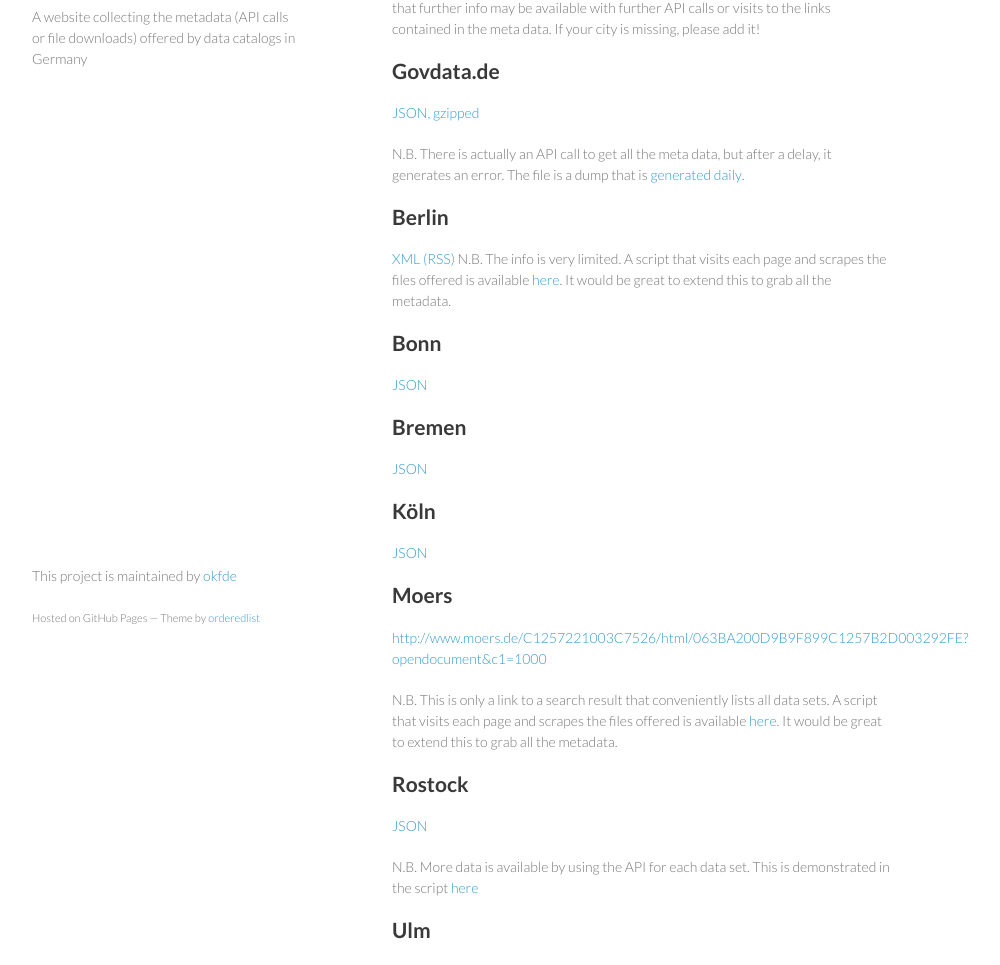
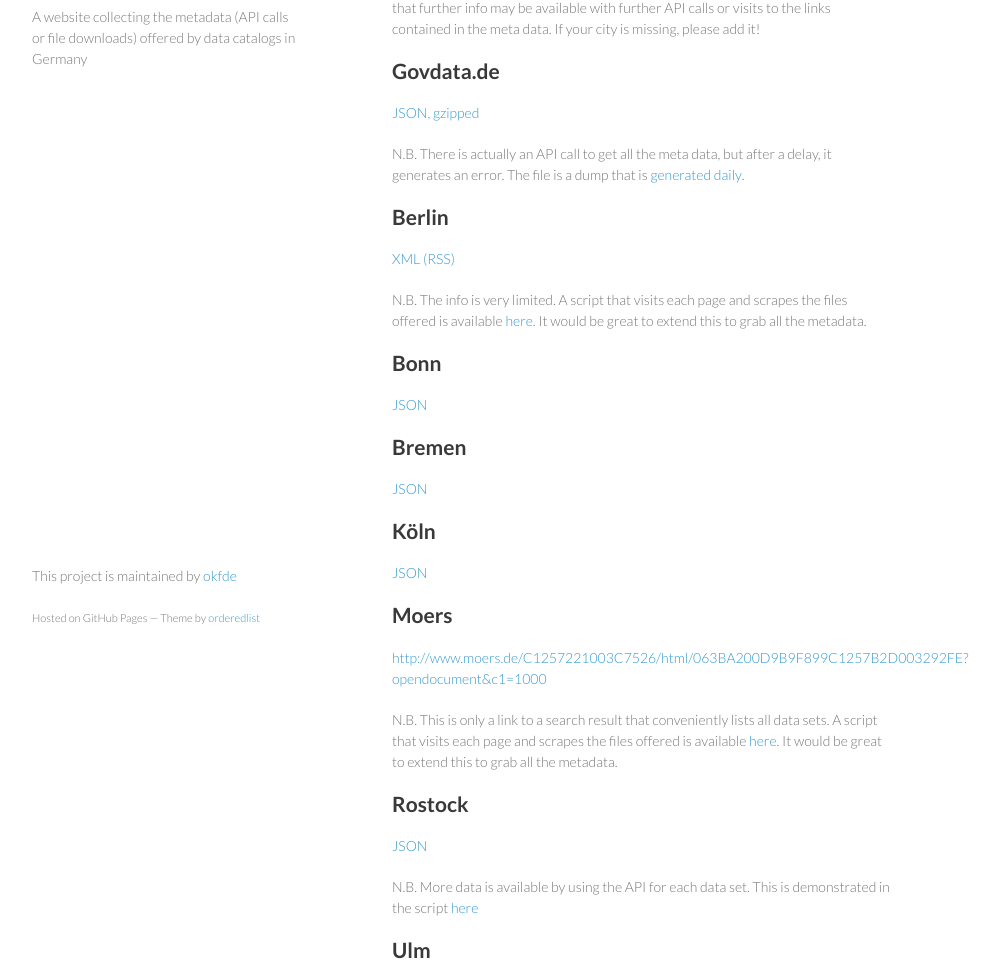
Before and after one commit to okfde/catalogmetadata, a plain HTML site: page index.html in a window 1280 px wide. Shown: the part 103-1068 px from the top of the page, without its empty margins (178-1178 px from the left). Drawn offline with Linux system fonts and the light colour scheme.

Commit message:
Correct spacing

```diff
--- a/index.html
+++ b/index.html
@@ -31,8 +31,8 @@
 <h2>
 <a name="berlin" class="anchor" href="#berlin"><span class="octicon octicon-link"></span></a>Berlin</h2>
 
-<p><a href="daten.berlin.de/datensaetze/rss.xml">XML (RSS)</a>
-N.B. The info is very limited. A script that visits each page and scrapes the files offered is available <a href="">here</a>. It would be great to extend this to grab all the metadata.</p>
+<p><a href="daten.berlin.de/datensaetze/rss.xml">XML (RSS)</a></p>
+<p>N.B. The info is very limited. A script that visits each page and scrapes the files offered is available <a href="">here</a>. It would be great to extend this to grab all the metadata.</p>
 
 <h2>
 <a name="bonn" class="anchor" href="#bonn"><span class="octicon octicon-link"></span></a>Bonn</h2>
@@ -66,7 +66,7 @@ N.B. The info is very limited. A script that visits each page and scrapes the fi
 <h2>
 <a name="ulm" class="anchor" href="#ulm"><span class="octicon octicon-link"></span></a>Ulm</h2>
 
-<p><a href="https://raw.githubusercontent.com/okfde/odm-datenerfassung/master/metadata/ulm/catalog.csv">XML: simple concatenation of all files as offered by the city of Ulm and wrapped within one xml tag</a>
+<p><a href="https://raw.githubusercontent.com/okfde/odm-datenerfassung/master/metadata/ulm/catalog.csv">XML: simple concatenation of all files as offered by the city of Ulm and wrapped within one xml tag</a><br>
 <a href="https://raw.githubusercontent.com/okfde/odm-datenerfassung/master/metadata/ulm/catalog.xml">CSV</a></p>
 
 <h2>
```
